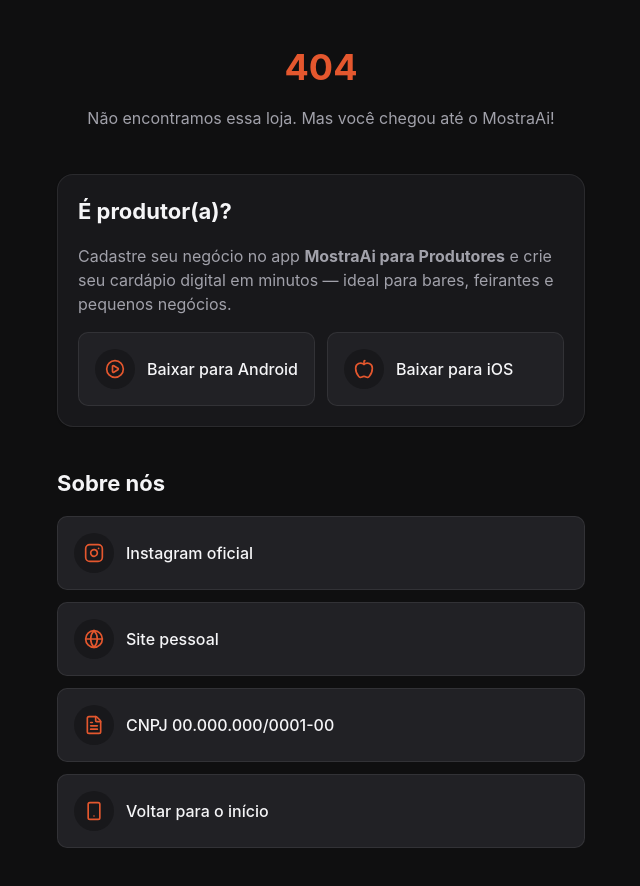
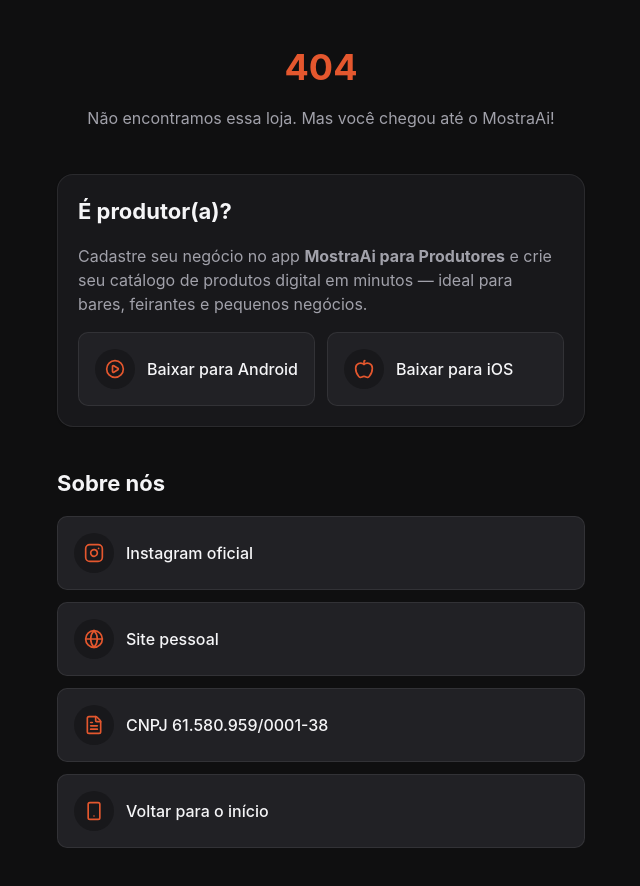
Before and after one commit to marco-duart/mostra-ai-web, a React (Vite) app: page / in a window 1280 px wide. Shown: the top 886 px of the page, without its empty margins (319-959 px from the left). Built offline with nearby package versions, Linux system fonts and the light colour scheme; no server answers.

Commit message:
feat: update

```diff
--- a/index.html
+++ b/index.html
@@ -5,15 +5,15 @@
     <link rel="icon" type="image/svg+xml" href="/favicon.svg" />
     <meta name="viewport" content="width=device-width, initial-scale=1.0, viewport-fit=cover" />
     <meta name="theme-color" content="#111111" />
-    <title>MostraAi — Cardápios digitais</title>
+    <title>MostraAi — Catálogos digitais</title>
     <meta
       name="description"
-      content="Descubra cardápios, produtos e contatos de bares, feirantes e pequenos negócios no MostraAi."
+      content="Descubra catálogos, produtos e contatos de bares, feirantes e pequenos negócios no MostraAi."
     />
-    <meta property="og:title" content="MostraAi — Cardápios digitais" />
+    <meta property="og:title" content="MostraAi — Catálogos digitais" />
     <meta
       property="og:description"
-      content="Cardápios digitais simples para bares, feirantes e pequenos negócios."
+      content="Catálogos digitais simples para bares, feirantes e pequenos negócios."
     />
     <meta property="og:type" content="website" />
     <meta name="twitter:card" content="summary_large_image" />
--- a/src/constants/site.ts
+++ b/src/constants/site.ts
@@ -1,12 +1,12 @@
 // TODO: substituir pelos valores oficiais.
 export const SITE = {
   brand: "MostraAi",
-  tagline: "Cardápios digitais para quem vende com paixão.",
-  personalSite: "https://seusite.exemplo.com",
-  personalInstagram: "https://instagram.com/seuinsta",
-  cnpjLabel: "CNPJ 00.000.000/0001-00",
+  tagline: "Cardápios e Produtos digitais para quem vende com paixão.",
+  personalSite: "https://www.ma-axis.com.br/",
+  personalInstagram: "https://instagram.com/maaxis.tech",
+  cnpjLabel: "CNPJ 61.580.959/0001-38",
   cnpjLookupUrl:
-    "https://cnpj.biz/00000000000100",
+    "https://cnpj.biz/61580959000138",
   mobileApp: {
     name: "MostraAi para Produtores",
     androidUrl: "https://play.google.com/store/apps/details?id=com.exemplo.mostraai",
--- a/src/pages/NotFoundPage.tsx
+++ b/src/pages/NotFoundPage.tsx
@@ -84,7 +84,7 @@
           <SectionTitle>É produtor(a)?</SectionTitle>
           <p style={{ marginTop: 0, color: "#a1a1aa" }}>
             Cadastre seu negócio no app <strong>{SITE.mobileApp.name}</strong> e crie
-            seu cardápio digital em minutos — ideal para bares, feirantes e pequenos
+            seu catálogo de produtos digital em minutos — ideal para bares, feirantes e pequenos
             negócios.
           </p>
           <AppStores>
```
